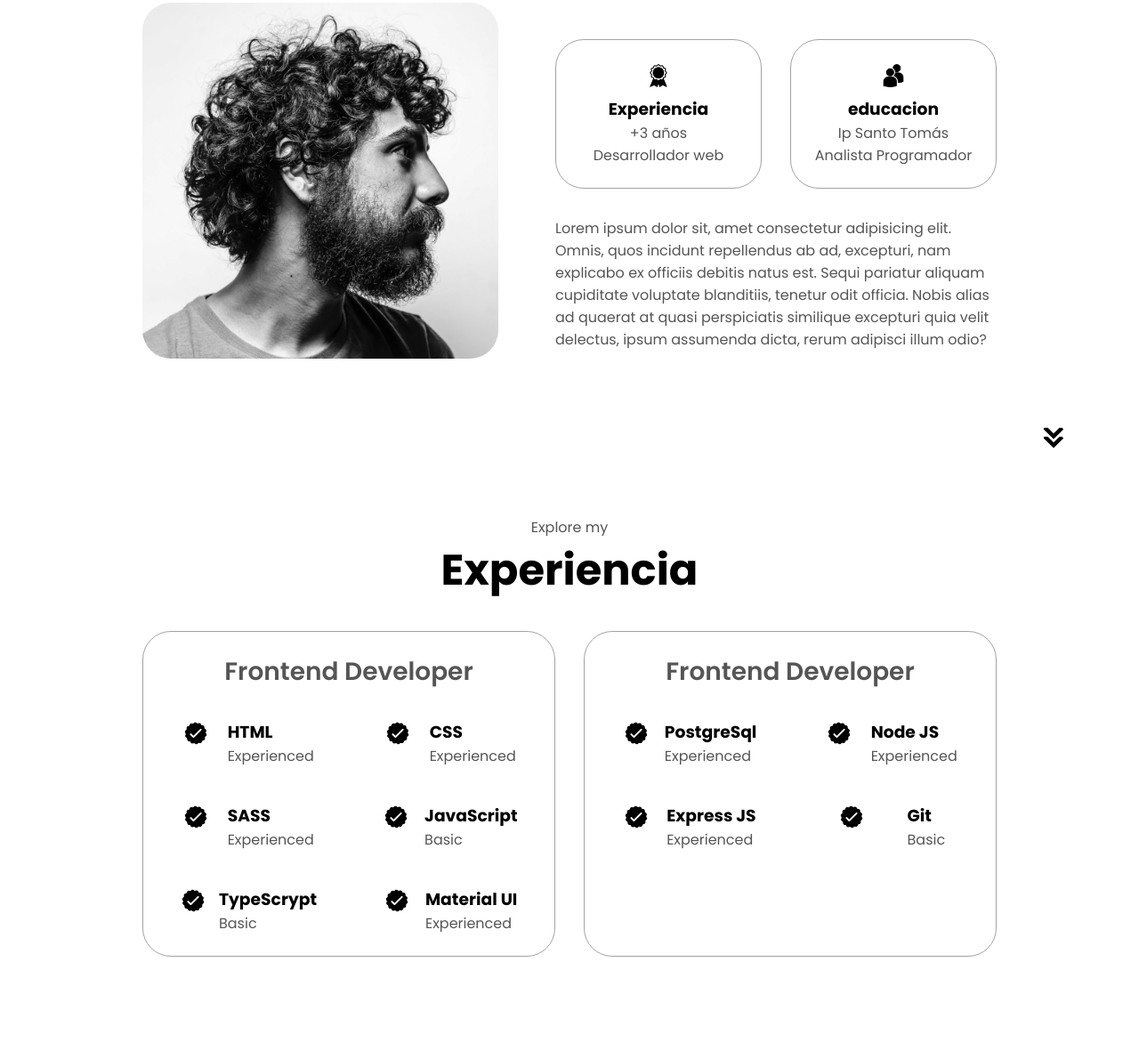
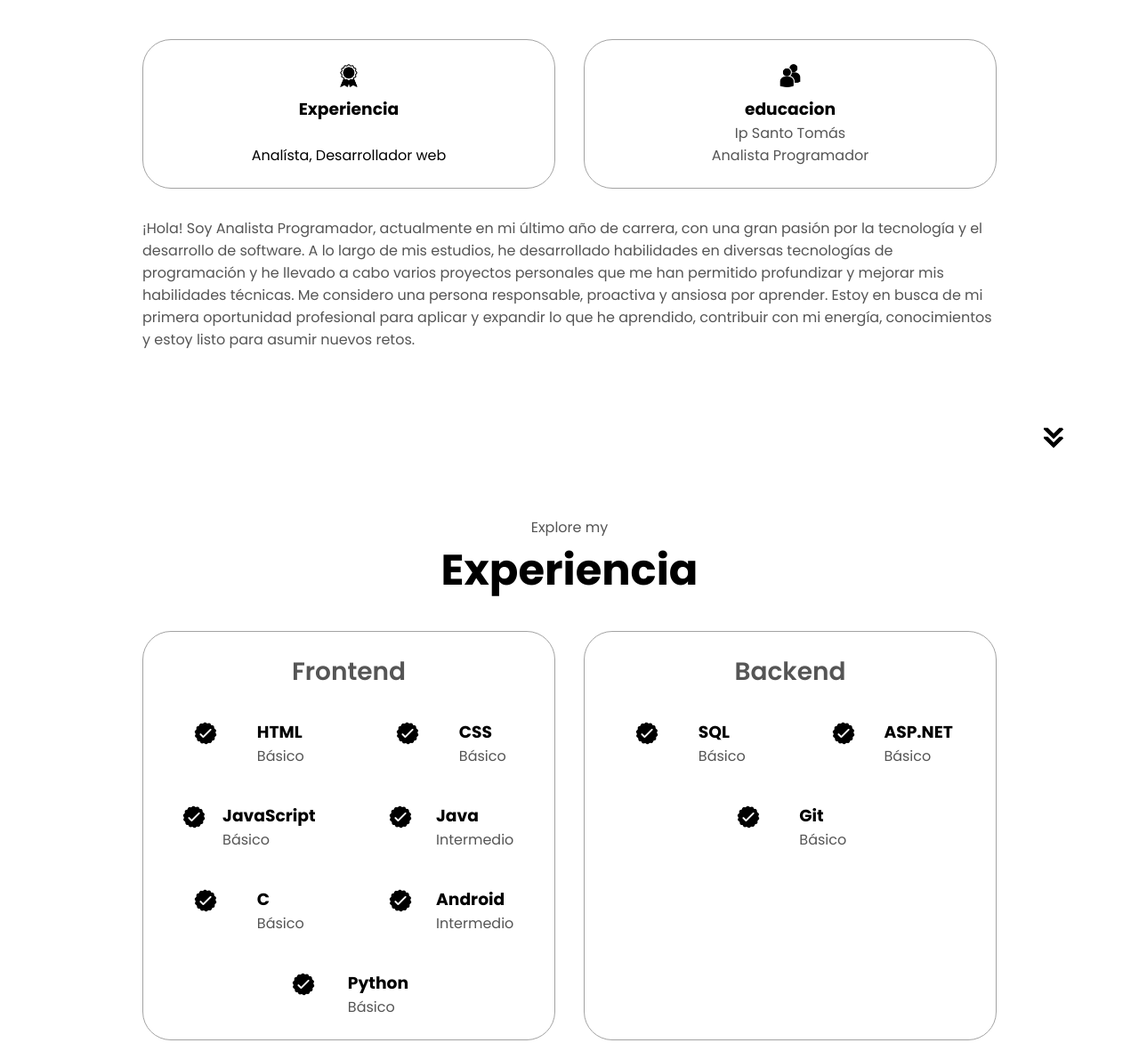
Before and after one commit to Benjaminvenegasmunoz/portafolio-html-css-js, a plain HTML site: page index.html in a window 1280 px wide. Shown: the part 1116-2288 px from the top of the page at 89% size. Drawn offline with Linux system fonts and the light colour scheme.

Commit message:
cambios en experiencia
a;adimos experiencia y sección sobre mi.

```diff
--- a/index.html
+++ b/index.html
@@ -9,7 +9,7 @@
 </head>
 <body>
     <nav id="desktop-nav">
-        <div class="logo">Benjamin Venegas</div>
+        <div class="logo">Benjamín Venegas</div>
         <div>
             <ul class="nav-links">
                 <li><a href="#about">Sobre Mí</a></li>
@@ -57,11 +57,6 @@
         <p class="section__text__p1">Más información</p>
         <h1 class="title">Sobre Mí</h1>
         <div class="section-container">
-            <div class="section__pic-container">
-                <img src="./assets/about-pic.png"
-                 alt="Foto perfil"
-                  class="about-pic">
-            </div>
             <div class="about-details-container">
                 <div class="about-containers">
                     <div class="details-container">
@@ -69,7 +64,7 @@
                          alt="Icono experiencia"
                           class="icon">
                         <h3>Experiencia</h3>
-                        <p>+3 años <br> Desarrollador web</p>
+                        <br>Analísta, Desarrollador web</p>
                     </div>
                     <div class="details-container">
                         <img src="./assets/education.png"
@@ -80,13 +75,8 @@
                     </div>
                 </div>
                 <div class="text-container">
-                    <p>Lorem ipsum dolor sit,
-                        amet consectetur adipisicing elit.
-                        Omnis, quos incidunt repellendus ab ad, excepturi,
-                        nam explicabo ex officiis debitis natus est.
-                        Sequi pariatur aliquam cupiditate voluptate blanditiis,
-                        tenetur odit officia. Nobis alias ad quaerat at quasi perspiciatis similique excepturi quia velit delectus, ipsum assumenda dicta,
-                        rerum adipisci illum odio?
+                    <p>¡Hola! Soy Analista Programador, actualmente en mi último año de carrera, con una gran pasión por la tecnología y el desarrollo de software. A lo largo de mis estudios, he desarrollado habilidades en diversas tecnologías de programación y he llevado a cabo varios proyectos personales que me han permitido profundizar y mejorar mis habilidades técnicas.
+                    Me considero una persona responsable, proactiva y ansiosa por aprender. Estoy en busca de mi primera oportunidad profesional para aplicar y expandir lo que he aprendido, contribuir con mi energía, conocimientos y estoy listo para asumir nuevos retos.
                     </p>
                 </div>
             </div>
@@ -103,7 +93,7 @@
         <div class="experience-details-container">
             <div class="about-containers">
                 <div class="details-container">
-                    <h2 class="experience-sub-title">Frontend Developer</h2>
+                    <h2 class="experience-sub-title">Frontend</h2>
                     <div class="article-container">
                         <article>
                             <img src="./assets/checkmark.png"
@@ -112,7 +102,7 @@
                             >
                             <div>
                                 <h3>HTML</h3>
-                                <p>Experienced</p>
+                                <p>Básico</p>
                             </div>
                         </article>
                         <article>
@@ -122,17 +112,7 @@
                             >
                             <div>
                                 <h3>CSS</h3>
-                                <p>Experienced</p>
-                            </div>
-                        </article>
-                        <article>
-                            <img src="./assets/checkmark.png"
-                                alt="Icono experiencia"
-                                class="icon"
-                            >
-                            <div>
-                                <h3>SASS</h3>
-                                <p>Experienced</p>
+                                <p>Básico</p>
                             </div>
                         </article>
                         <article>
@@ -142,7 +122,7 @@
                             >
                             <div>
                                 <h3>JavaScript</h3>
-                                <p>Basic</p>
+                                <p>Básico</p>
                             </div>
                         </article>
                         <article>
@@ -151,8 +131,8 @@
                                 class="icon"
                             >
                             <div>
-                                <h3>TypeScrypt</h3>
-                                <p>Basic</p>
+                                <h3>Java</h3>
+                                <p>Intermedio</p>
                             </div>
                         </article>
                         <article>
@@ -161,23 +141,8 @@
                                 class="icon"
                             >
                             <div>
-                                <h3>Material UI</h3>
-                                <p>Experienced</p>
-                            </div>
-                        </article>
-                    </div>
-                </div>
-                <div class="details-container">
-                    <h2 class="experience-sub-title">Frontend Developer</h2>
-                    <div class="article-container">
-                        <article>
-                            <img src="./assets/checkmark.png"
-                                alt="Icono experiencia"
-                                class="icon"
-                            >
-                            <div>
-                                <h3>PostgreSql</h3>
-                                <p>Experienced</p>
+                                <h3>C</h3>
+                                <p>Básico</p>
                             </div>
                         </article>
                         <article>
@@ -186,8 +151,8 @@
                                 class="icon"
                             >
                             <div>
-                                <h3>Node JS</h3>
-                                <p>Experienced</p>
+                                <h3>Android</h3>
+                                <p>Intermedio</p>
                             </div>
                         </article>
                         <article>
@@ -196,8 +161,33 @@
                                 class="icon"
                             >
                             <div>
-                                <h3>Express JS</h3>
-                                <p>Experienced</p>
+                                <h3>Python</h3>
+                                <p>Básico</p>
+                            </div>
+                        </article>
+                    </div>
+                </div>
+                <div class="details-container">
+                    <h2 class="experience-sub-title">Backend</h2>
+                    <div class="article-container">
+                        <article>
+                            <img src="./assets/checkmark.png"
+                                alt="Icono experiencia"
+                                class="icon"
+                            >
+                            <div>
+                                <h3>SQL</h3>
+                                <p>Básico</p>
+                            </div>
+                        </article>
+                        <article>
+                            <img src="./assets/checkmark.png"
+                                alt="Icono experiencia"
+                                class="icon"
+                            >
+                            <div>
+                                <h3>ASP.NET</h3>
+                                <p>Básico</p>
                             </div>
                         </article>
                         <article>
@@ -207,7 +197,7 @@
                             >
                             <div>
                                 <h3>Git</h3>
-                                <p>Basic</p>
+                                <p>Básico</p>
                             </div>
                         </article>
                     </div>
@@ -284,12 +274,12 @@
         <img src="./assets/arrow.png"
              alt="arrow icon"
              class="icon arrow"
-             onclick="location.href='./#projects'"
+             onclick="location.href='./#contact'"
         >
      </section>
      <section id="contact">
         <p class="section__text__p1"Get in touch></p>
-        <h1 class="title">Contact me</h1>
+        <h1 class="title">Contáctame</h1>
         <div class="contact-info-upper-container">
             <div class="contact-info-container">
                 <img src="./assets/email.png"
@@ -318,8 +308,9 @@
                 </ul>
             </div>
         </nav>
-        <p>Copyright &#169; 2024 Benjamin Venegas. All rights reserved</p>
+        <p>Copyright &#169; 2024 Benjamin Venegas. Todos los derechos reservados</p>
      </footer>
+
     <script src="script.js"></script>
 </body>
 </html>
--- a/style.css
+++ b/style.css
@@ -10,6 +10,7 @@
 /*Body*/
 body {
     font-family: "Poppins", sans-serif;
+
 }
 
 html {
```
